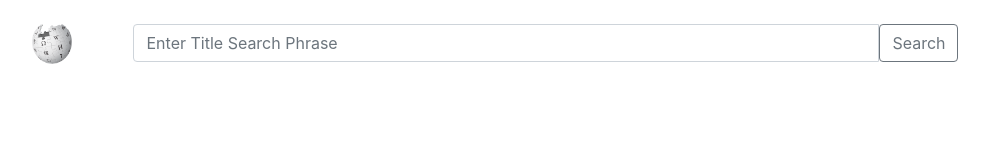
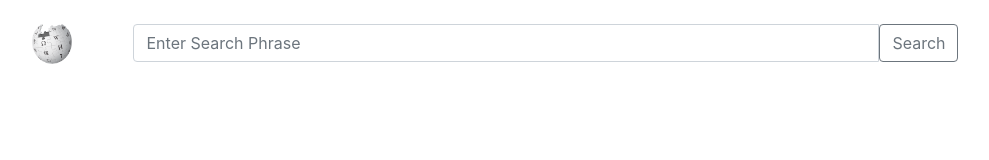
Before and after one commit to desaichirayu/wiki-learn, an Angular app: page / in a window 1280 px wide. Shown: the top 160 px of the page, without its empty margins (94-1083 px from the left). Built offline with nearby package versions, Linux system fonts and the light colour scheme.

Commit message:
changed placeholder

```diff
--- a/src/app/app.component.html
+++ b/src/app/app.component.html
@@ -5,7 +5,7 @@
     </div>
     <div class="col-lg-9 mx-auto">
       <div class="input-group">
-        <input type="text" class="form-control" placeholder="Enter Title Search Phrase" [(ngModel)]="searchQuery.query">
+        <input type="text" class="form-control" placeholder="Enter Search Phrase" [(ngModel)]="searchQuery.query">
         <span class="input-group-btn">
                     <a class="btn btn-outline-secondary" type="button" id="button-addon2" routerLink="/search/{{searchQuery.query}}">Search</a>
                 </span>
```
